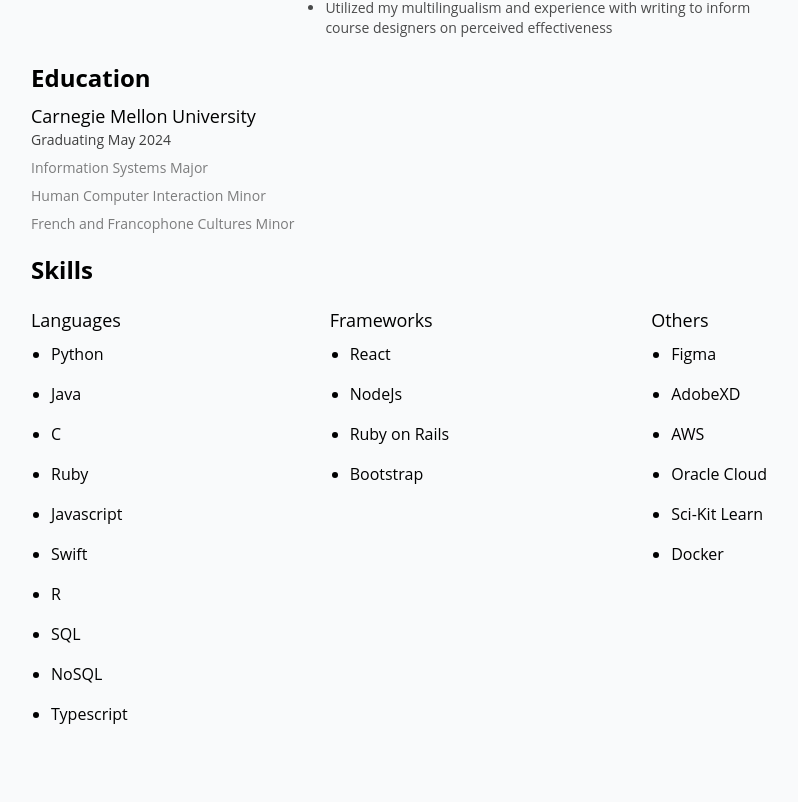
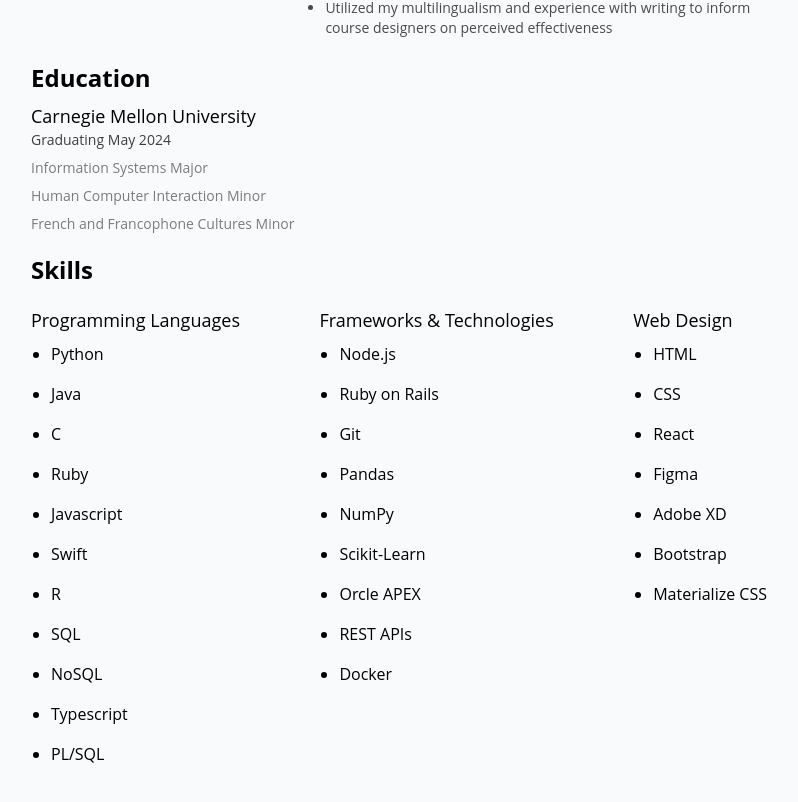
Before and after one commit to egwetzel/emme-portfolio, a Next.js app: page /resume in a window 1280 px wide. Shown: the part 1086-1888 px from the top of the page, without its empty margins (241-1039 px from the left). Built offline with nearby package versions, Linux system fonts and the light colour scheme.

Commit message:
Updated skills of resume

```diff
--- a/data/portfolio.json
+++ b/data/portfolio.json
@@ -103,8 +103,8 @@
             "universityPara2":"Human Computer Interaction Minor",
             "universityPara3":"French and Francophone Cultures Minor"
         },
-        "languages":["Python","Java","C","Ruby","Javascript","Swift","R","SQL","NoSQL","Typescript"],
-        "frameworks":["React","NodeJs","Ruby on Rails","Bootstrap"],
-        "others":["Figma","AdobeXD","AWS","Oracle Cloud","Sci-Kit Learn","Docker"]
+        "languages":["Python","Java","C","Ruby","Javascript","Swift","R","SQL","NoSQL","Typescript","PL/SQL"],
+        "frameworks":["Node.js","Ruby on Rails","Git","Pandas","NumPy","Scikit-Learn","Orcle APEX","REST APIs","Docker"],
+        "others":["HTML","CSS","React","Figma","Adobe XD","Bootstrap","Materialize CSS"]
     }
 }
--- a/pages/resume.js
+++ b/pages/resume.js
@@ -82,7 +82,7 @@ const Resume = () => {
                 <div className="flex mob:flex-col desktop:flex-row justify-between">
                   {data.resume.languages && (
                     <div className="mt-2 mob:mt-5">
-                      <h2 className="text-lg">Languages</h2>
+                      <h2 className="text-lg">Programming Languages</h2>
                       <ul className="list-disc">
                         {data.resume.languages.map((language, index) => (
                           <li key={index} className="ml-5 py-2">
@@ -95,7 +95,7 @@ const Resume = () => {
 
                   {data.resume.frameworks && (
                     <div className="mt-2 mob:mt-5">
-                      <h2 className="text-lg">Frameworks</h2>
+                      <h2 className="text-lg">Frameworks & Technologies</h2>
                       <ul className="list-disc">
                         {data.resume.frameworks.map((framework, index) => (
                           <li key={index} className="ml-5 py-2">
@@ -108,7 +108,7 @@ const Resume = () => {
 
                   {data.resume.others && (
                     <div className="mt-2 mob:mt-5">
-                      <h2 className="text-lg">Others</h2>
+                      <h2 className="text-lg">Web Design</h2>
                       <ul className="list-disc">
                         {data.resume.others.map((other, index) => (
                           <li key={index} className="ml-5 py-2">
```
